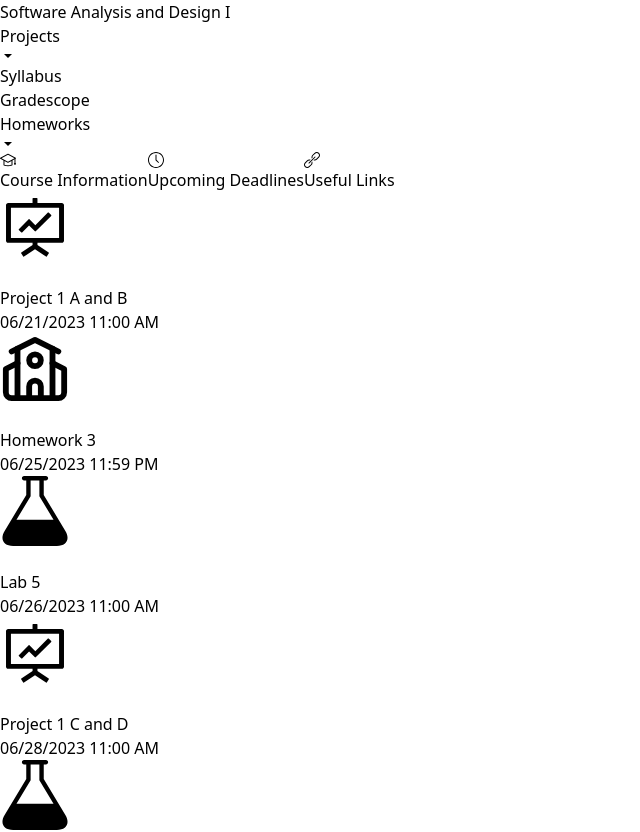
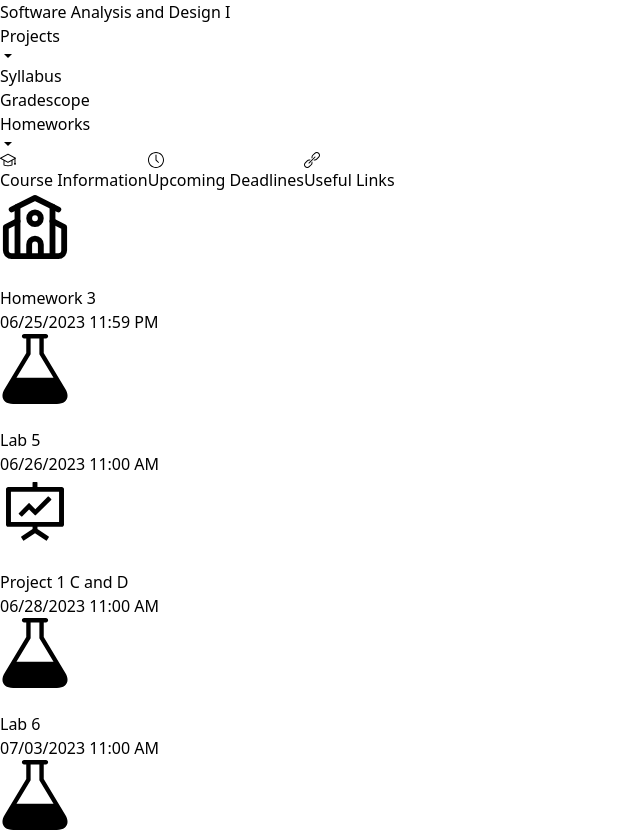
Before and after one commit to Proto007/Hunter_CS135_Summer23, a React (Vite) app in the folder course-app/: page /#/ in a window 1280 px wide. Shown: the top 832 px of the page, without its empty margins (0-640 px from the left). Built offline with nearby package versions, Linux system fonts and the light colour scheme.

Commit message:
update deadlines

```diff
--- a/course-app/src/deadlinesdata.js
+++ b/course-app/src/deadlinesdata.js
@@ -1,9 +1,4 @@
 export const deadlinesData = [
-    {
-        name: "Project 1 A and B",
-        deadline: "06/21/2023 11:00 AM",
-        type: "project"
-    },
     {
         name: "Homework 3",
         deadline : "06/25/2023 11:59 PM",
```
